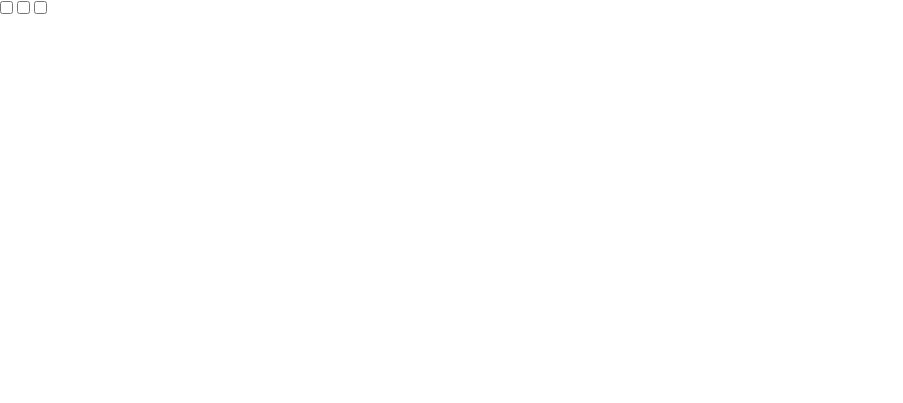
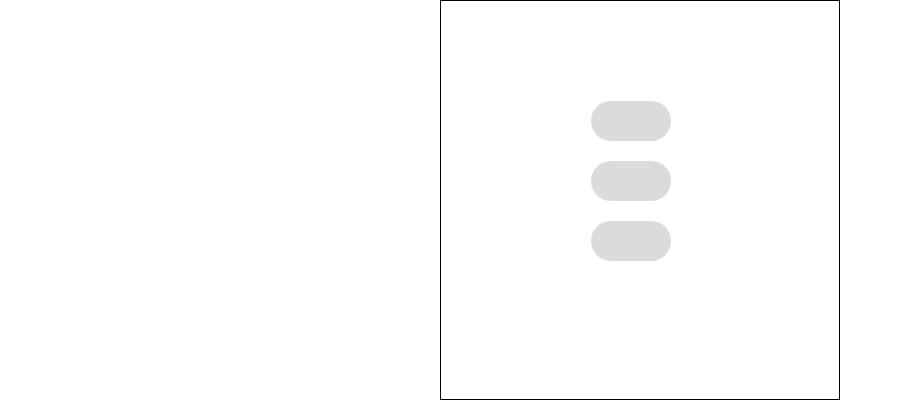
Before and after one commit to Olimjon-04042000/my-checkbox, a plain HTML site: page index.html in a window 1280 px wide. Shown: the whole page, without its empty margins (0-903 px from the left). Drawn offline with Linux system fonts and the light colour scheme.

Commit message:
checkbox style

```diff
--- a/index.html
+++ b/index.html
@@ -18,8 +18,8 @@
 
 <body>
     <div class="container">
-        <input type="checkbox" id="check" class="chexbox chexbox1">
-        <label for="check"></label>
+        <input type="checkbox" id="check" class="chexbox chexbox1" placeholder="No">
+        <label for="check" placeholder="No"></label>
         <input type="checkbox" id="check" class="chexbox chexbox2">
         <label for="check"></label>
         <input type="checkbox" id="check" class="chexbox chexbox3">
--- a/scss/style.scss
+++ b/scss/style.scss
@@ -4,4 +4,27 @@
     box-sizing: border-box;
 }
 
-.container
+.container {
+    width: 400px;
+    height: 400px;
+    padding: 100px;
+    margin-left: auto;
+    margin-right: auto;
+    border: 1px solid black;
+    display: flex;
+    flex-direction: column;
+    gap: 30px;
+    position: relative;
+    input[ type="checkbox"] {
+        appearance: none;
+    }
+    input::before {
+        content: ' ';
+        position: absolute;
+        left: 150px;
+        width: 80px;
+        height: 40px;
+        background-color: rgba(128, 128, 128, 0.284);
+        border-radius: 20px;
+    }
+}
```
Also changed, not shown: css/style.css, 1 other file.
